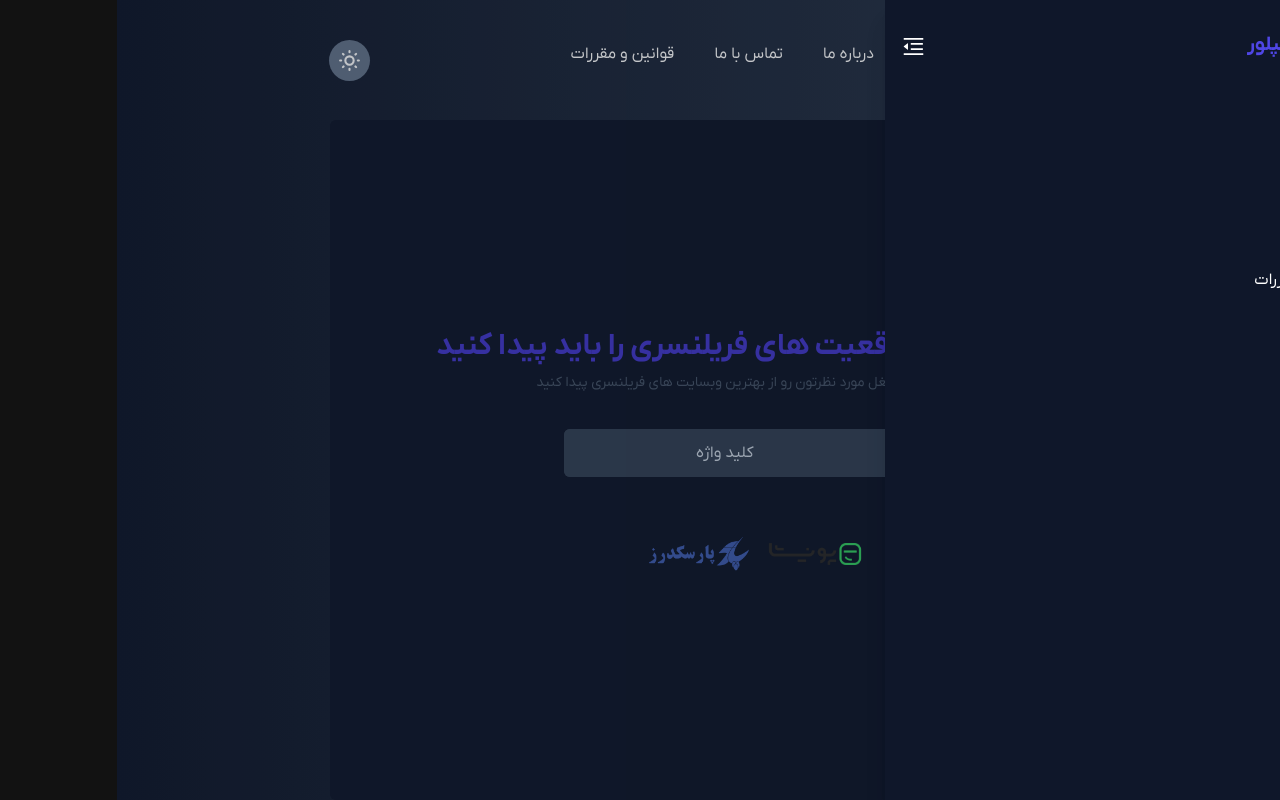
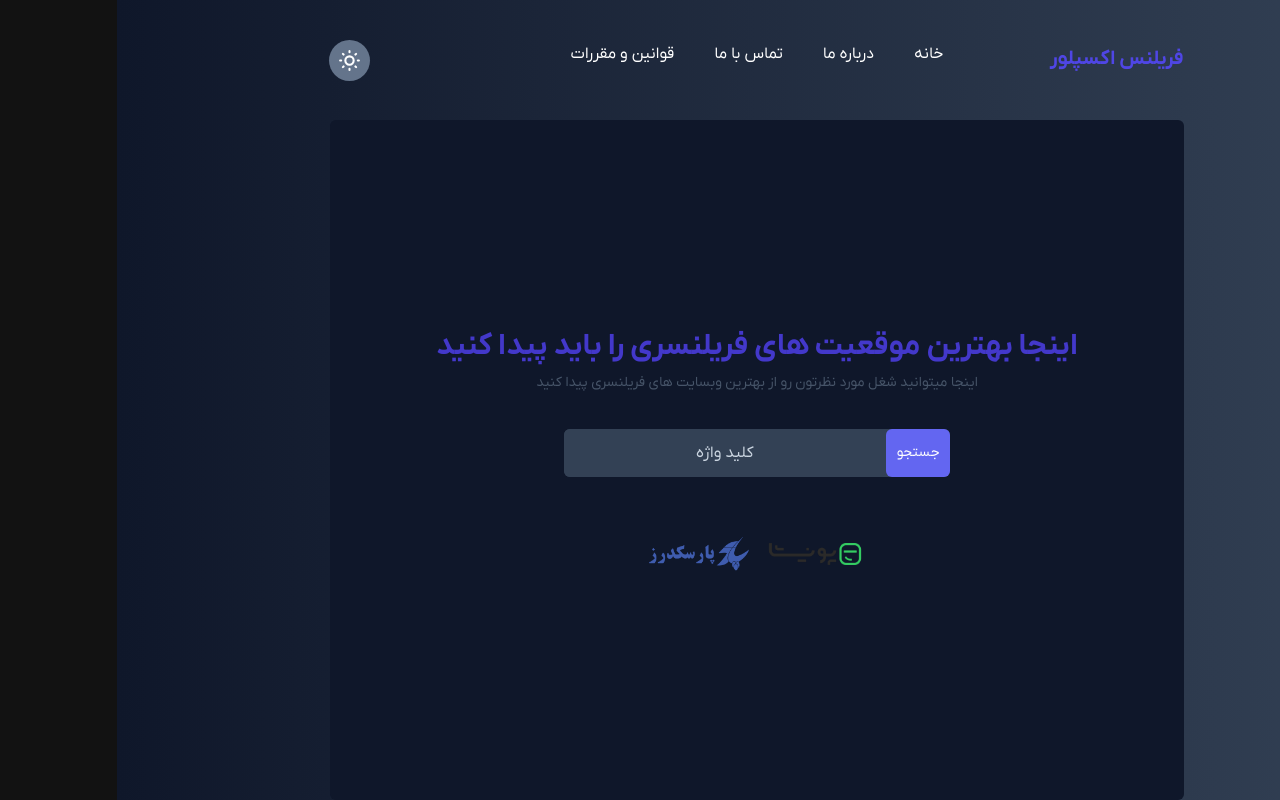
Before and after one commit to hamidrezaramzani/freelancer-explore, a Next.js app: page / in a window 1280 px wide. Built offline with nearby package versions, Linux system fonts and the light colour scheme; what tailwindcss-rtl would draw is missing.

Commit message:
close menu as default

```diff
--- a/components/Header/Logo/Logo.tsx
+++ b/components/Header/Logo/Logo.tsx
@@ -4,7 +4,7 @@ import Link from "next/link";
 import { useState } from "react";
 import { AiOutlineMenu } from "react-icons/ai";
 const Logo = () => {
-  const [open, setOpen] = useState<boolean>(true);
+  const [open, setOpen] = useState<boolean>(false);
 
   const handleToggleOpenDrawer = () => {
     setOpen((prevOpen) => !prevOpen);
```
